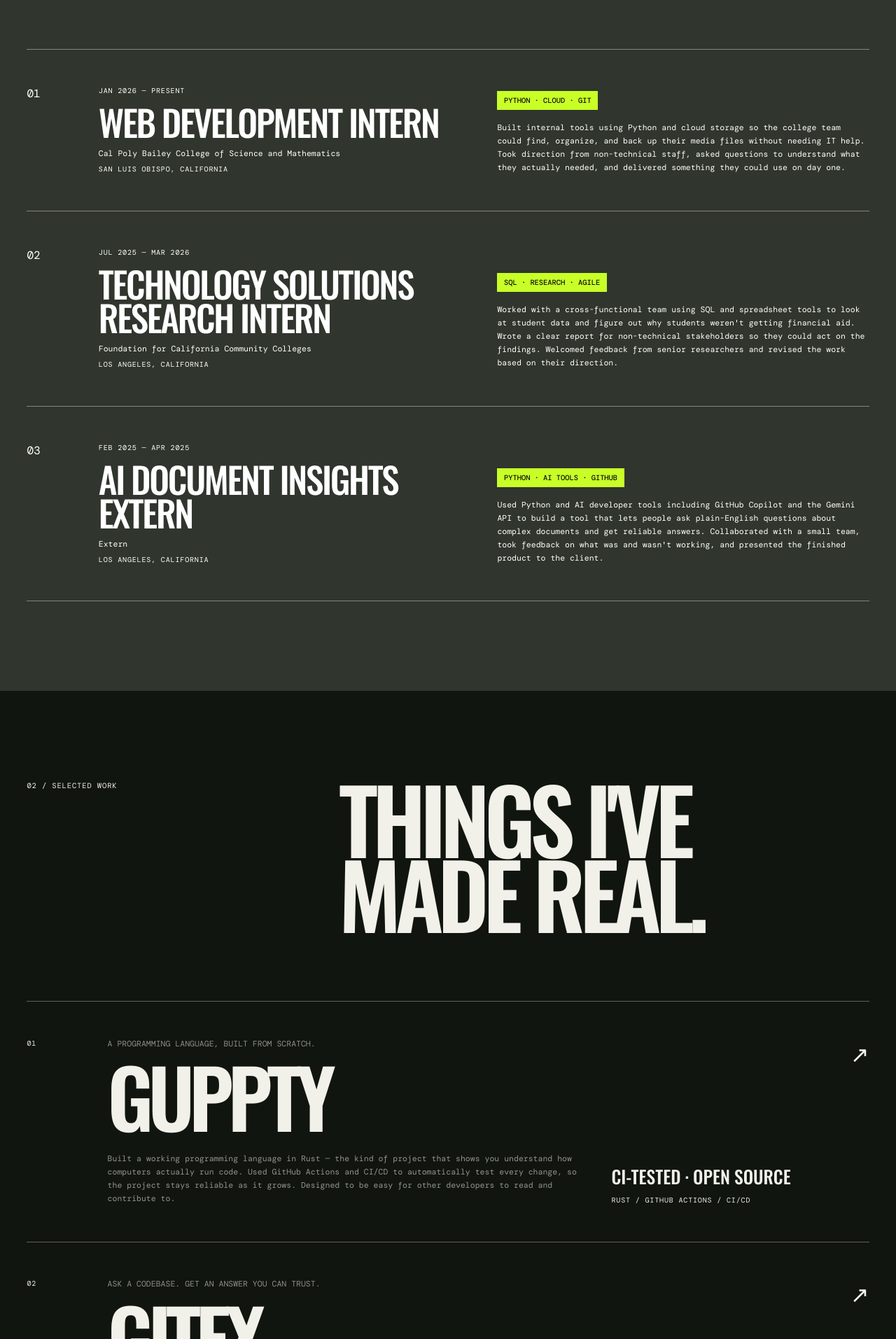
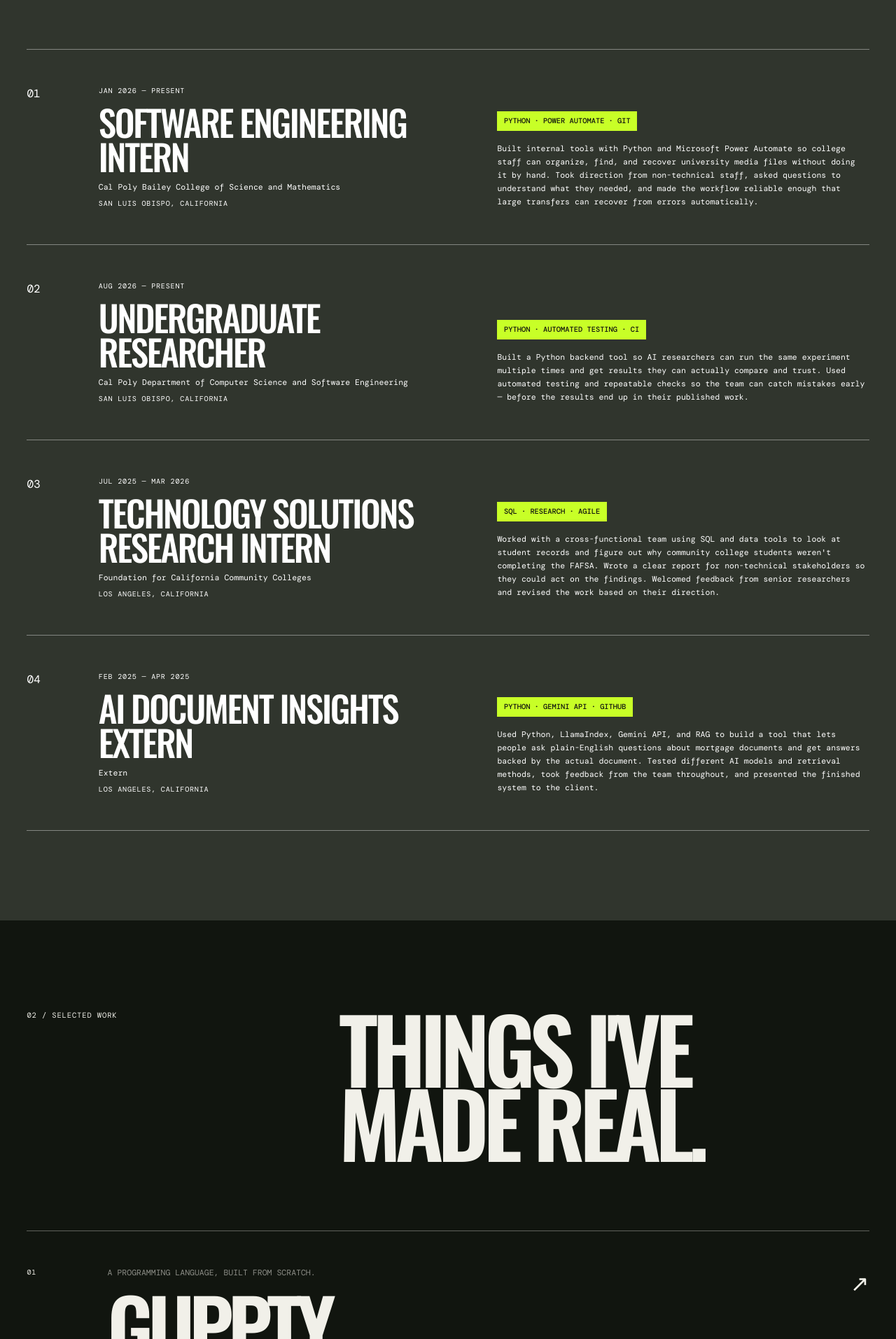
Before and after one commit to adrian-1-cardona/adriancardona, a React (Vite) app: page / in a window 1280 px wide. Shown: the part 3267-5180 px from the top of the page at 70% size. Built offline with nearby package versions, Linux system fonts and the light colour scheme; the HTML template or start-up script is replaced by a standard one; a web font is replaced by a local one.

Commit message:
experience: all 4 roles from resume, correct titles + plain-English bullets

```diff
--- a/src/App.tsx
+++ b/src/App.tsx
@@ -9,12 +9,21 @@ import { ScrollTypewriter } from "@/components/ui/scroll-typewriter";
 const experience = [
   {
     dates: "JAN 2026 — PRESENT",
-    role: "Web Development Intern",
+    role: "Software Engineering Intern",
     company: "Cal Poly Bailey College of Science and Mathematics",
     location: "San Luis Obispo, California",
-    impact: "Python · Cloud · Git",
+    impact: "Python · Power Automate · Git",
     description:
-      "Built internal tools using Python and cloud storage so the college team could find, organize, and back up their media files without needing IT help. Took direction from non-technical staff, asked questions to understand what they actually needed, and delivered something they could use on day one.",
+      "Built internal tools with Python and Microsoft Power Automate so college staff can organize, find, and recover university media files without doing it by hand. Took direction from non-technical staff, asked questions to understand what they needed, and made the workflow reliable enough that large transfers can recover from errors automatically.",
+  },
+  {
+    dates: "AUG 2026 — PRESENT",
+    role: "Undergraduate Researcher",
+    company: "Cal Poly Department of Computer Science and Software Engineering",
+    location: "San Luis Obispo, California",
+    impact: "Python · Automated Testing · CI",
+    description:
+      "Built a Python backend tool so AI researchers can run the same experiment multiple times and get results they can actually compare and trust. Used automated testing and repeatable checks so the team can catch mistakes early — before the results end up in their published work.",
   },
   {
     dates: "JUL 2025 — MAR 2026",
@@ -23,16 +32,16 @@ const experience = [
     location: "Los Angeles, California",
     impact: "SQL · Research · Agile",
     description:
-      "Worked with a cross-functional team using SQL and spreadsheet tools to look at student data and figure out why students weren't getting financial aid. Wrote a clear report for non-technical stakeholders so they could act on the findings. Welcomed feedback from senior researchers and revised the work based on their direction.",
+      "Worked with a cross-functional team using SQL and data tools to look at student records and figure out why community college students weren't completing the FAFSA. Wrote a clear report for non-technical stakeholders so they could act on the findings. Welcomed feedback from senior researchers and revised the work based on their direction.",
   },
   {
     dates: "FEB 2025 — APR 2025",
     role: "AI Document Insights Extern",
     company: "Extern",
     location: "Los Angeles, California",
-    impact: "Python · AI tools · GitHub",
+    impact: "Python · Gemini API · GitHub",
     description:
-      "Used Python and AI developer tools including GitHub Copilot and the Gemini API to build a tool that lets people ask plain-English questions about complex documents and get reliable answers. Collaborated with a small team, took feedback on what was and wasn't working, and presented the finished product to the client.",
+      "Used Python, LlamaIndex, Gemini API, and RAG to build a tool that lets people ask plain-English questions about mortgage documents and get answers backed by the actual document. Tested different AI models and retrieval methods, took feedback from the team throughout, and presented the finished system to the client.",
   },
 ];
 
@@ -42,7 +51,7 @@ const projects = [
     name: "Guppty",
     kicker: "A programming language, built from scratch.",
     description:
-      "Built a working programming language in Rust — the kind of project that shows you understand how computers actually run code. Used GitHub Actions and CI/CD to automatically test every change, so the project stays reliable as it grows. Designed to be easy for other developers to read and contribute to.",
+      "Built a programming language in Rust with a compiler and interpreter, then used Git, GitHub Actions CI/CD, and automated testing to make sure programs keep working correctly when the code changes.",
     proof: "CI-tested · Open source",
     stack: "RUST / GITHUB ACTIONS / CI/CD",
     href: "https://adrian-1-cardona.github.io/Guppty/#installation",
@@ -52,7 +61,7 @@ const projects = [
     name: "Gitex",
     kicker: "Ask a codebase. Get an answer you can trust.",
     description:
-      "Built a full-stack web app using TypeScript and React where developers can ask questions about any codebase and get accurate answers backed by real sources. Used Git and GitHub for version control, set up CI/CD pipelines so every update ships safely, and integrated AI APIs to make the answers reliable — not just guesses.",
+      "Built a full-stack TypeScript and React app using Gemini AI, APIs, Convex vector search, GitHub Actions CI/CD, and Sentry monitoring so users can ask questions about code and developers can catch problems before and after release. Used GitHub, Claude Code, Cursor, Codex, and GitHub Copilot throughout.",
     proof: "TypeScript · React · CI/CD",
     stack: "TYPESCRIPT / REACT / CI/CD",
     href: "https://gitex.dev",
```
